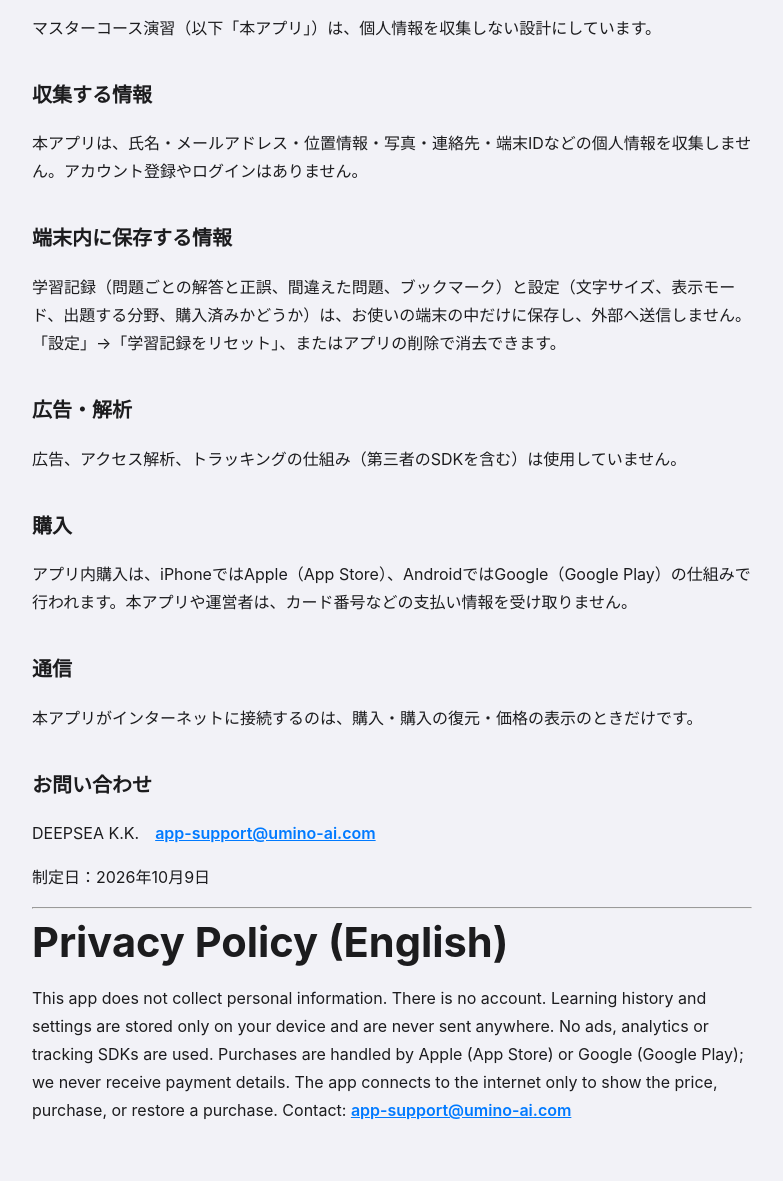
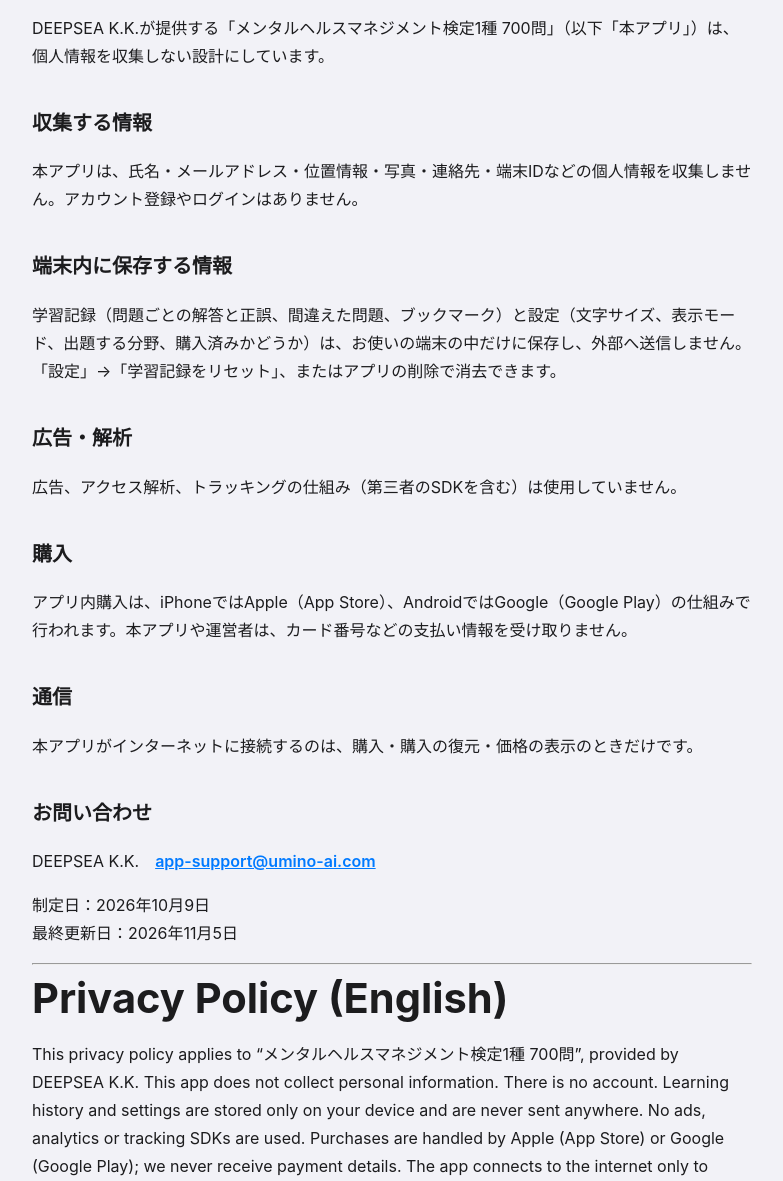
Before and after one commit to taracomom/taracomom.github.io, a plain HTML site: page mhm-master/privacy/index.html in a window 1280 px wide. Shown: the part 101-1282 px from the top of the page, without its empty margins (248-1031 px from the left). Drawn offline with Linux system fonts and the light colour scheme.

Commit message:
Show full store app name in master course privacy policy

```diff
--- a/mhm-master/privacy/index.html
+++ b/mhm-master/privacy/index.html
@@ -3,7 +3,7 @@
 <head>
   <meta charset="utf-8">
   <meta name="viewport" content="width=device-width, initial-scale=1">
-  <title>マスターコース演習｜プライバシーポリシー</title>
+  <title>メンタルヘルスマネジメント検定1種 700問｜プライバシーポリシー</title>
   <style>
     :root { color-scheme: light dark; --bg:#f2f2f7; --card:#ffffff; --ink:#1c1c1e; --muted:#6c6c70; --line:#d1d1d6; --blue:#007aff; }
     @media (prefers-color-scheme: dark) { :root { --bg:#000000; --card:#1c1c1e; --ink:#f2f2f7; --muted:#aeaeb2; --line:#38383a; --blue:#0a84ff; } }
@@ -20,7 +20,7 @@
 </head>
 <body><main>
   <h1>プライバシーポリシー</h1>
-  <p>マスターコース演習（以下「本アプリ」）は、個人情報を収集しない設計にしています。</p>
+  <p>DEEPSEA K.K.が提供する「メンタルヘルスマネジメント検定1種 700問」（以下「本アプリ」）は、個人情報を収集しない設計にしています。</p>
   <h2>収集する情報</h2>
   <p>本アプリは、氏名・メールアドレス・位置情報・写真・連絡先・端末IDなどの個人情報を収集しません。アカウント登録やログインはありません。</p>
   <h2>端末内に保存する情報</h2>
@@ -33,9 +33,9 @@
   <p>本アプリがインターネットに接続するのは、購入・購入の復元・価格の表示のときだけです。</p>
   <h2>お問い合わせ</h2>
   <p>DEEPSEA K.K.　<a href="mailto:app-support@umino-ai.com">app-support@umino-ai.com</a></p>
-  <p>制定日：2026年10月9日</p>
+  <p>制定日：2026年10月9日<br>最終更新日：2026年11月5日</p>
   <hr>
   <h1 lang="en">Privacy Policy (English)</h1>
-  <p lang="en">This app does not collect personal information. There is no account. Learning history and settings are stored only on your device and are never sent anywhere. No ads, analytics or tracking SDKs are used. Purchases are handled by Apple (App Store) or Google (Google Play); we never receive payment details. The app connects to the internet only to show the price, purchase, or restore a purchase. Contact: <a href="mailto:app-support@umino-ai.com">app-support@umino-ai.com</a></p>
+  <p lang="en">This privacy policy applies to “<span lang="ja">メンタルヘルスマネジメント検定1種 700問</span>”, provided by DEEPSEA K.K. This app does not collect personal information. There is no account. Learning history and settings are stored only on your device and are never sent anywhere. No ads, analytics or tracking SDKs are used. Purchases are handled by Apple (App Store) or Google (Google Play); we never receive payment details. The app connects to the internet only to show the price, purchase, or restore a purchase. Contact: <a href="mailto:app-support@umino-ai.com">app-support@umino-ai.com</a></p>
 </main></body>
 </html>
```
